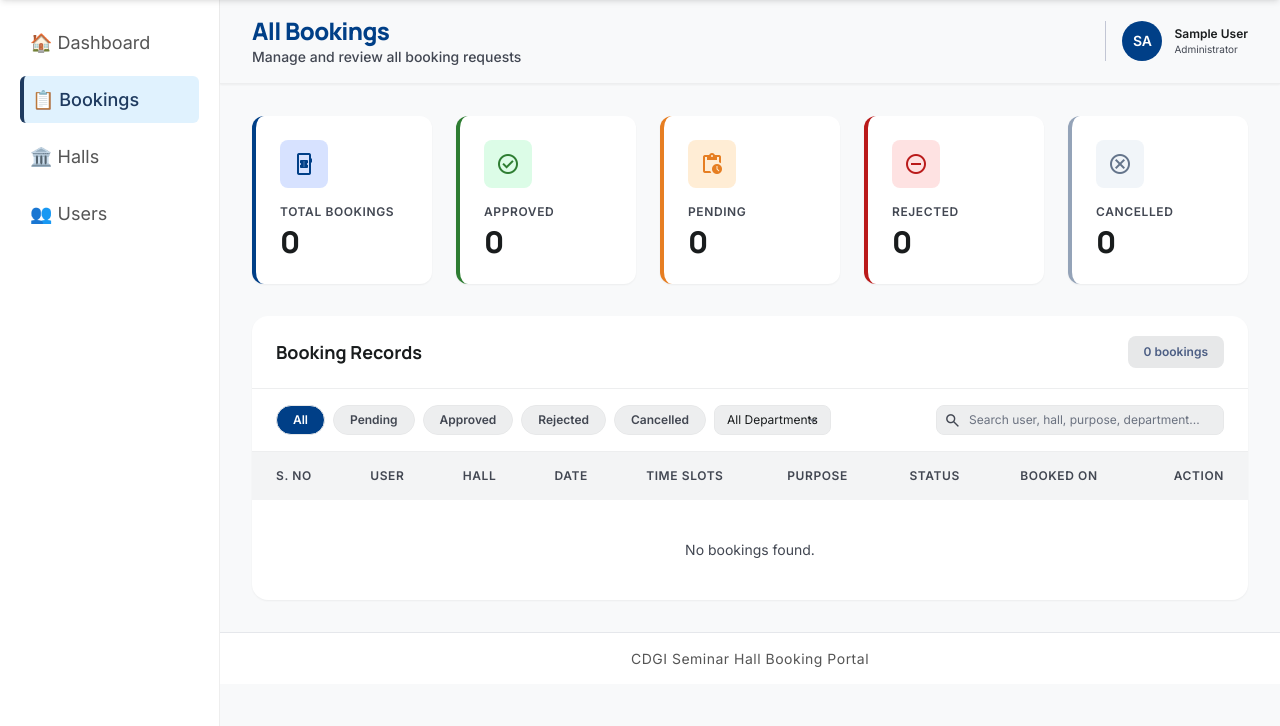
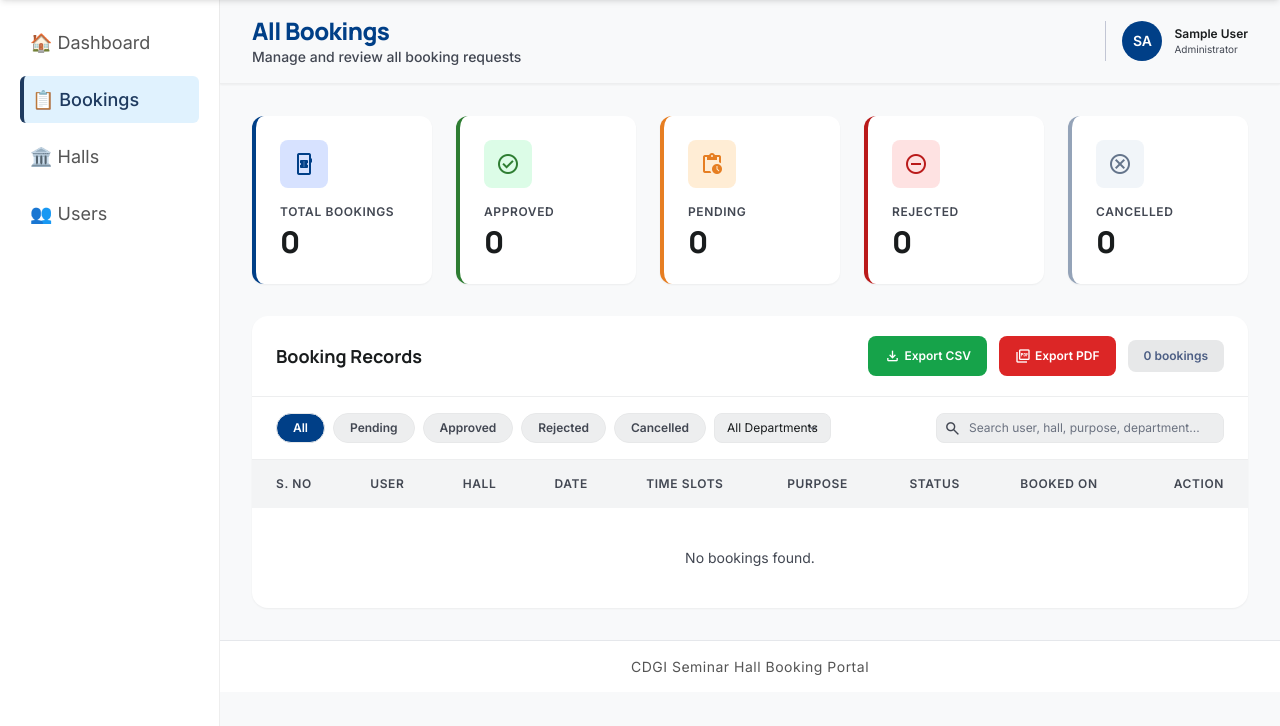
Before and after one commit to Yogeshgurjar25/Seminar-hall-booking-, a Flask app: page /admin_bookings in a window 1280 px wide. Shown: the part 75-801 px from the top of the page. Run offline with Flask 3, Linux system fonts and the light colour scheme; the visitor is signed in with stand-in values (Sample User, id 1); data comes from the database, SQL or seed files in the repository; data that the repository does not hold is empty; some libraries are stand-ins or nearby versions.

Commit message:
export csv

```diff
--- a/app.py
+++ b/app.py
@@ -18,6 +18,10 @@ from dotenv import load_dotenv
 import random
 import os
 import requests
+
+import csv
+import io
+from flask import Response
 
 # .env file se credentials load karo
 load_dotenv()
@@ -1184,5 +1188,41 @@ def admin_bookings():
 
 # ================================================================
 
+@app.route('/export_bookings_csv')
+@admin_required
+def export_bookings_csv():
+    try:
+        cur = mysql.connection.cursor()
+        cur.execute("""
+            SELECT b.id, u.name as user_name, u.email, u.department,
+                   h.name as hall_name, b.event_date, b.time_slots,
+                   b.purpose, b.status, b.created_at
+            FROM bookings b
+            JOIN users u ON b.user_id = u.id
+            JOIN halls h ON b.hall_id = h.id
+            ORDER BY b.created_at DESC
+        """)
+        bookings = cur.fetchall()
+        cur.close()
+
+        output = io.StringIO()
+        writer = csv.writer(output)
+        writer.writerow(['ID', 'User Name', 'Email', 'Department', 'Hall', 'Event Date', 'Time Slots', 'Purpose', 'Status', 'Booked On'])
+        for b in bookings:
+            writer.writerow([b['id'], b['user_name'], b['email'], b['department'],
+                           b['hall_name'], b['event_date'], b['time_slots'],
+                           b['purpose'], b['status'], b['created_at']])
+
+        output.seek(0)
+        return Response(
+            output.getvalue(),
+            mimetype='text/csv',
+            headers={"Content-Disposition": "attachment;filename=bookings.csv"}
+        )
+    except Exception as e:
+        return f"Error: {str(e)}"
+
+# ========================================================================================
+
 if __name__ == "__main__":
     app.run(debug=False)
--- a/templates/admin_bookings.html
+++ b/templates/admin_bookings.html
@@ -204,9 +204,19 @@
 
           <div class="px-6 py-5 border-b border-surface-container flex items-center justify-between">
             <h3 class="text-lg font-headline font-bold">Booking Records</h3>
+            <div class="flex items-center gap-3">
+            <a href="/export_bookings_csv"
+               class="flex items-center gap-1 px-4 py-2 rounded-lg bg-green-600 text-white hover:bg-green-700 text-xs font-bold transition-colors">
+              <span class="material-symbols-outlined text-base">download</span> Export CSV
+            </a>
+            <a href="/export_bookings_pdf" target="_blank"
+               class="flex items-center gap-1 px-4 py-2 rounded-lg bg-red-600 text-white hover:bg-red-700 text-xs font-bold transition-colors">
+              <span class="material-symbols-outlined text-base">picture_as_pdf</span> Export PDF
+            </a>
             <span class="text-xs bg-surface-container-high px-4 py-2 rounded-lg font-bold text-secondary" id="rowCount">
               {{ bookings | length }} bookings
             </span>
+          </div>
           </div>
 
           <!-- Filter bar -->
```
